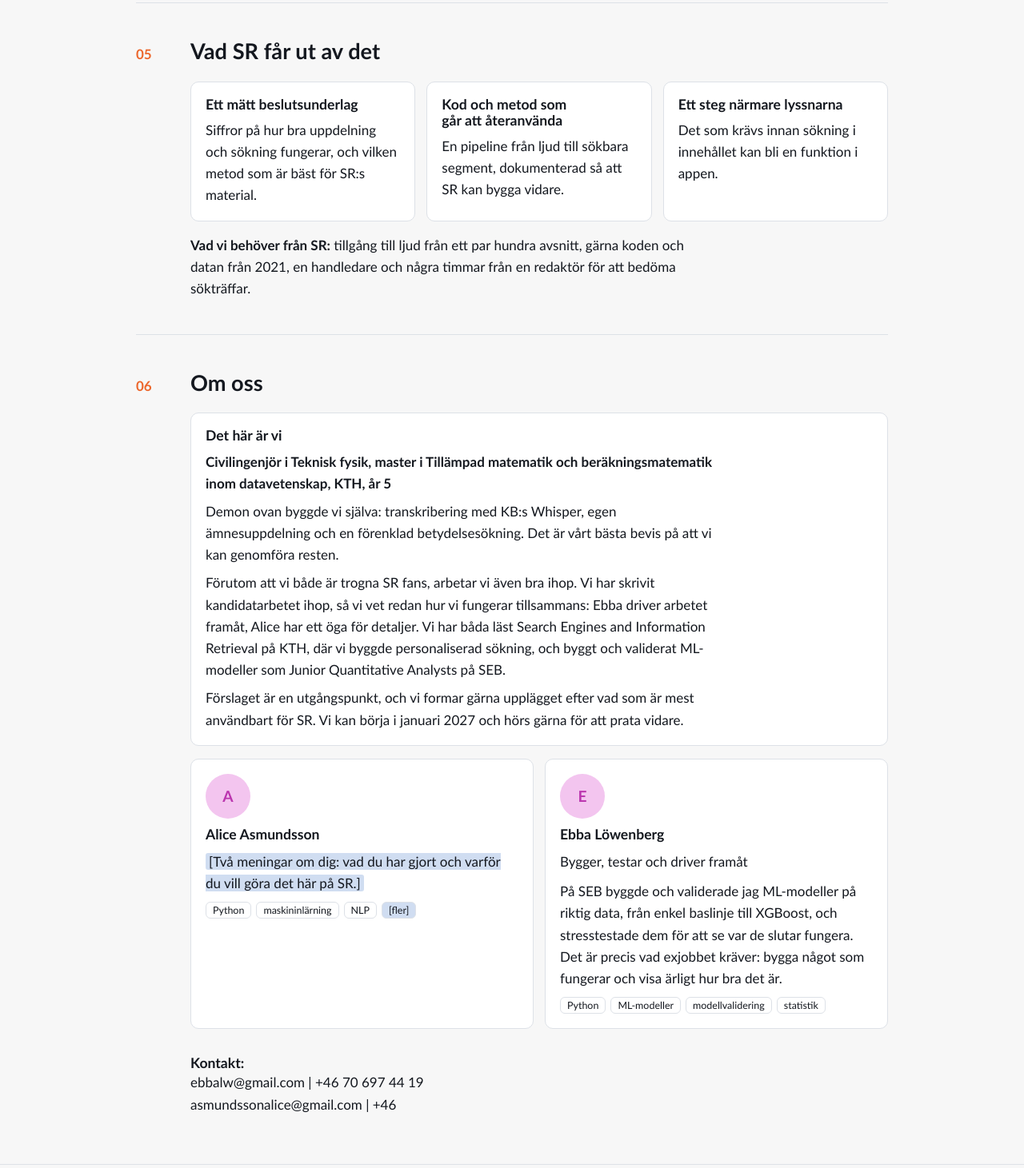
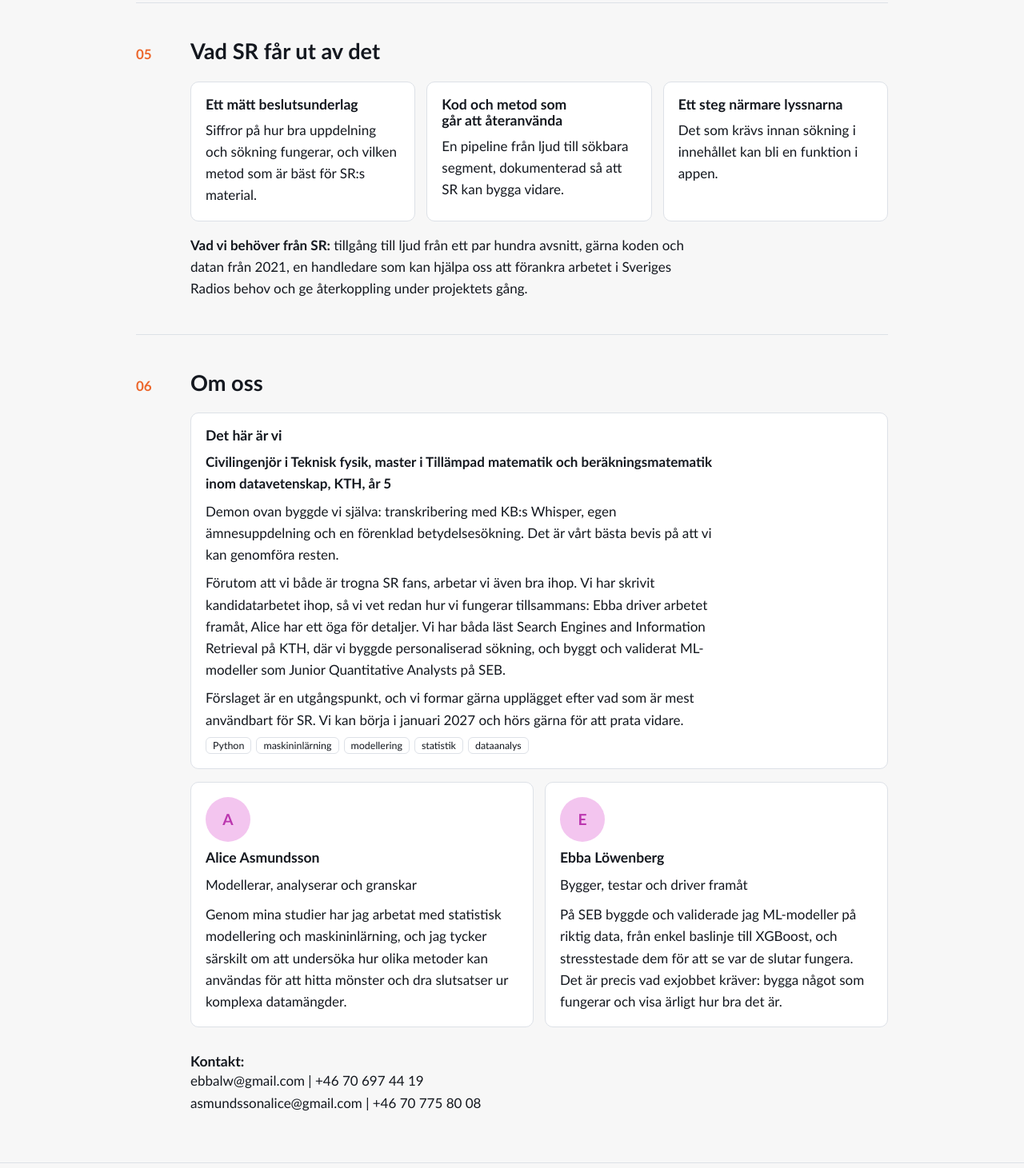
Before and after one commit to ebbalow/sr-pitch, a plain HTML site: page index.html in a window 1280 px wide. Shown: the part 5459-6920 px from the top of the page at 80% size. Drawn offline with Linux system fonts and the light colour scheme.

Commit message:
uppdatering

```diff
--- a/index.html
+++ b/index.html
@@ -365,7 +365,7 @@ forlust = nn.BCEWithLogitsLoss(pos_weight=torch.tensor(20.0))</code></pre>
         <div class="card"><h3>Kod och metod som går att återanvända</h3><p>En pipeline från ljud till sökbara segment, dokumenterad så att SR kan bygga vidare.</p></div>
         <div class="card"><h3>Ett steg närmare lyssnarna</h3><p>Det som krävs innan sökning i innehållet kan bli en funktion i appen.</p></div>
       </div>
-      <p><b>Vad vi behöver från SR:</b> tillgång till ljud från ett par hundra avsnitt, gärna koden och datan från 2021, en handledare och några timmar från en redaktör för att bedöma sökträffar.</p>
+      <p><b>Vad vi behöver från SR:</b> tillgång till ljud från ett par hundra avsnitt, gärna koden och datan från 2021, en handledare som kan hjälpa oss att förankra arbetet i Sveriges Radios behov och ge återkoppling under projektets gång.</p>
     </div>
   </section>
 
@@ -378,27 +378,26 @@ forlust = nn.BCEWithLogitsLoss(pos_weight=torch.tensor(20.0))</code></pre>
         <p>Demon ovan byggde vi själva: transkribering med KB:s Whisper, egen ämnesuppdelning och en förenklad betydelsesökning. Det är vårt bästa bevis på att vi kan genomföra resten.</p>
         <p>Förutom att vi både är trogna SR fans, arbetar vi även bra ihop. Vi har skrivit kandidatarbetet ihop, så vi vet redan hur vi fungerar tillsammans: Ebba driver arbetet framåt, Alice har ett öga för detaljer. Vi har båda läst Search Engines and Information Retrieval på KTH, där vi byggde personaliserad sökning, och byggt och validerat ML-modeller som Junior Quantitative Analysts på SEB. </p>
         <p>Förslaget är en utgångspunkt, och vi formar gärna upplägget efter vad som är mest användbart för SR. Vi kan börja i januari 2027 och hörs gärna för att prata vidare.</p>
+      <div class="skills"><span>Python</span><span>maskininlärning</span><span>modellering</span><span>statistik</span><span>dataanalys</span></div>
       </div>
       <div class="cards">
         <div class="card person">
           <div class="avatar">A</div>
           <h3><span>Alice Asmundsson</span></h3>
-
-          <p><span class="fill">[Två meningar om dig: vad du har gjort och varför du vill göra det här på SR.]</span></p>
-          <div class="skills"><span>Python</span><span>maskininlärning</span><span>NLP</span><span class="fill">[fler]</span></div>
+          <p class="meta" style="color:var(--muted)">Modellerar, analyserar och granskar</p>
+          <p>Genom mina studier har jag arbetat med statistisk modellering och maskininlärning, och jag tycker särskilt om att undersöka hur olika metoder kan användas för att hitta mönster och dra slutsatser ur komplexa datamängder.</p>
         </div>
         <div class="card person">
           <div class="avatar">E</div>
           <h3><span>Ebba Löwenberg</span></h3>
           <p class="meta" style="color:var(--muted)">Bygger, testar och driver framåt</p>
           <p>På SEB byggde och validerade jag ML-modeller på riktig data, från enkel baslinje till XGBoost, och stresstestade dem för att se var de slutar fungera. Det är precis vad exjobbet kräver: bygga något som fungerar och visa ärligt hur bra det är.</p>
-          <div class="skills"><span>Python</span><span>ML-modeller</span><span>modellvalidering</span><span>statistik</span></div>
         </div>
 
       </div>
       <div class="contact">
         <h3>Kontakt:</h3>
-        <p></p> ebbalw@gmail.com | +46 70 697 44 19 <br> asmundssonalice@gmail.com | +46 </p>
+        <p></p> ebbalw@gmail.com | +46 70 697 44 19 <br> asmundssonalice@gmail.com | +46 70 775 80 08 </p>
 
 
       </div>
```
